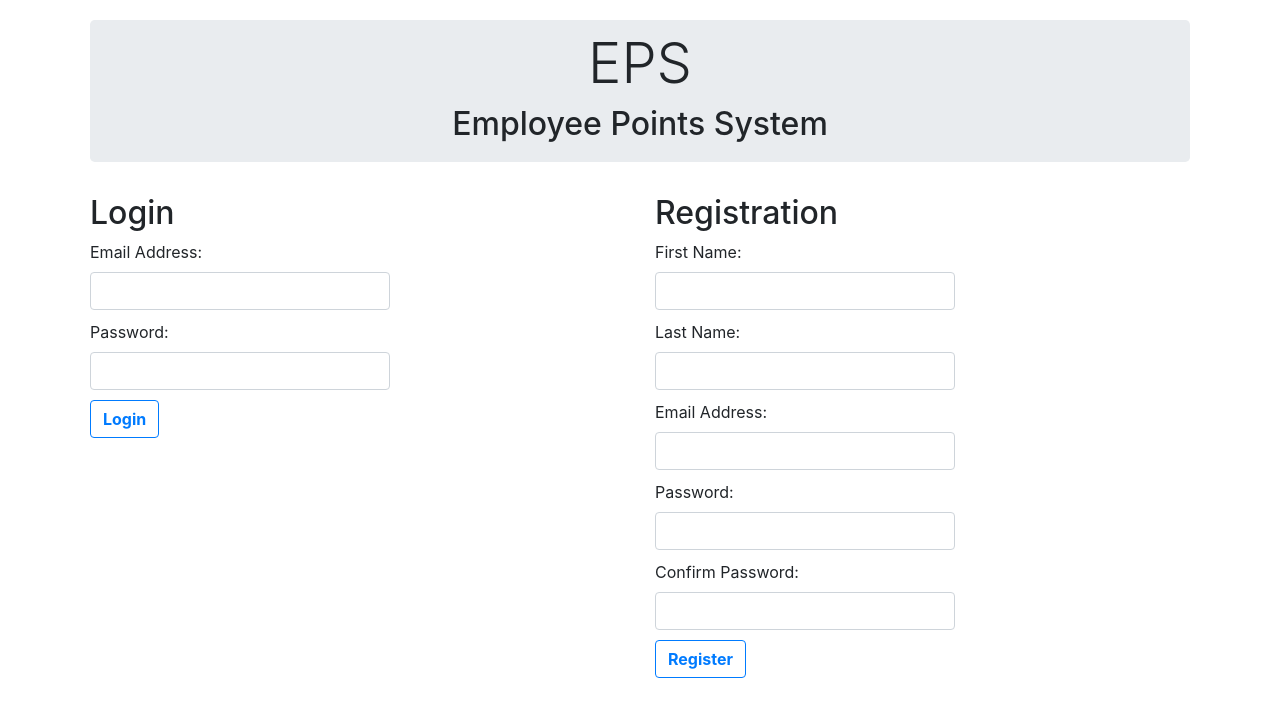
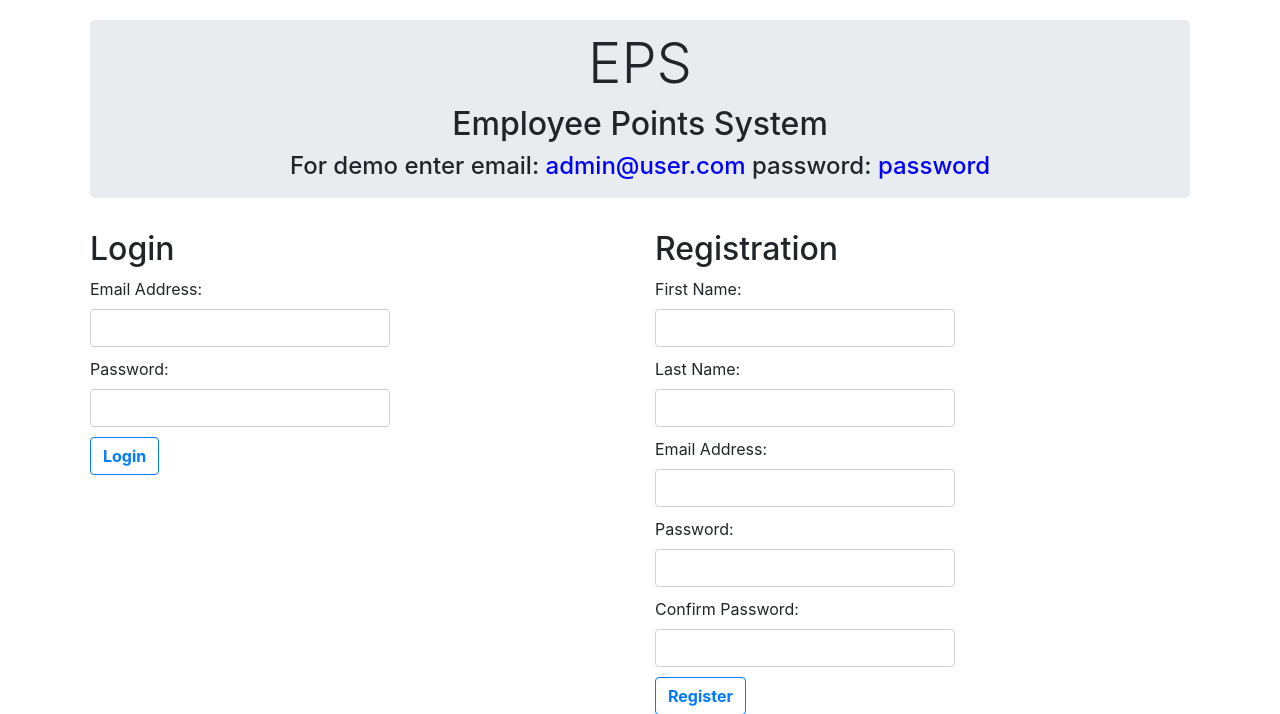
Before and after one commit to KevinMichaelCamp/djangoEPS, a Django app: page / in a window 1280 px wide. Shown: the top 714 px of the page. Run offline with Django 3.2, Linux system fonts and the light colour scheme; parts of the project's set-up code (start-up, migrations or seed data) failed here and were passed over; some libraries are stand-ins or nearby versions.

Commit message:
added dummy admin

```diff
--- a/apps/time_sheets/static/css/index.css
+++ b/apps/time_sheets/static/css/index.css
@@ -23,3 +23,7 @@ input {
 label {
   display: block;
 }
+
+span {
+  color: blue;
+}
--- a/apps/time_sheets/templates/index.html
+++ b/apps/time_sheets/templates/index.html
@@ -18,6 +18,7 @@
     <div class="jumbotron container text-center">
       <h1 class="display-4">EPS</h1>
       <h2>Employee Points System</h2>
+      <h4>For demo enter email: <span>admin@user.com</span> password: <span>password</span></h4>
     </div>
     <div class="row">
       <div class="col">
```
Also changed, not shown: db.sqlite3.
